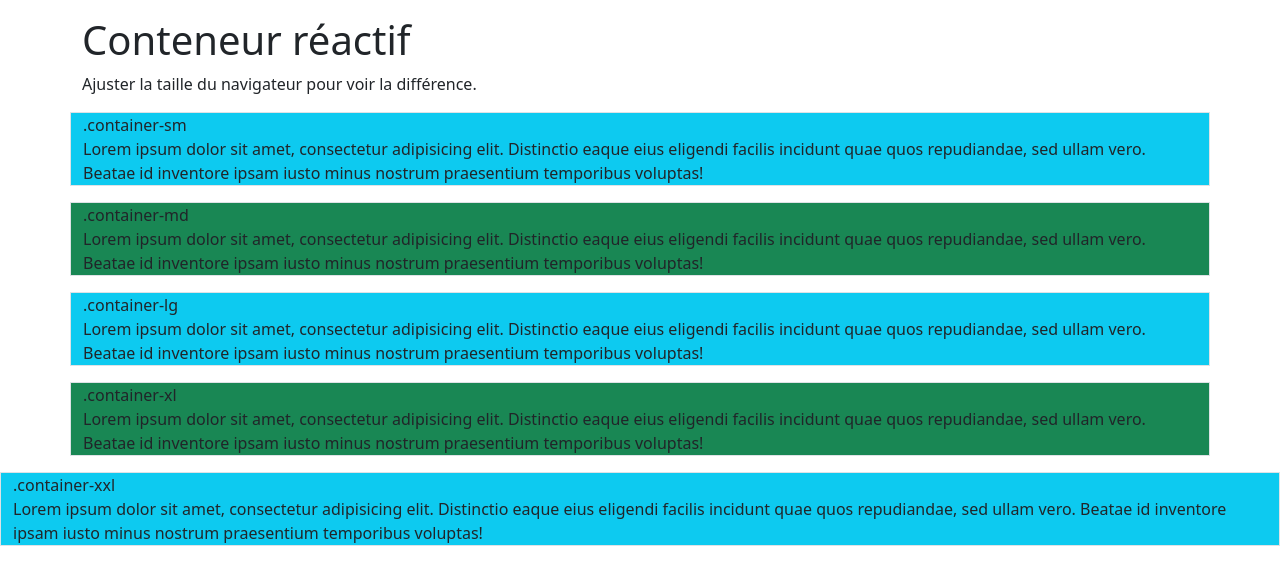
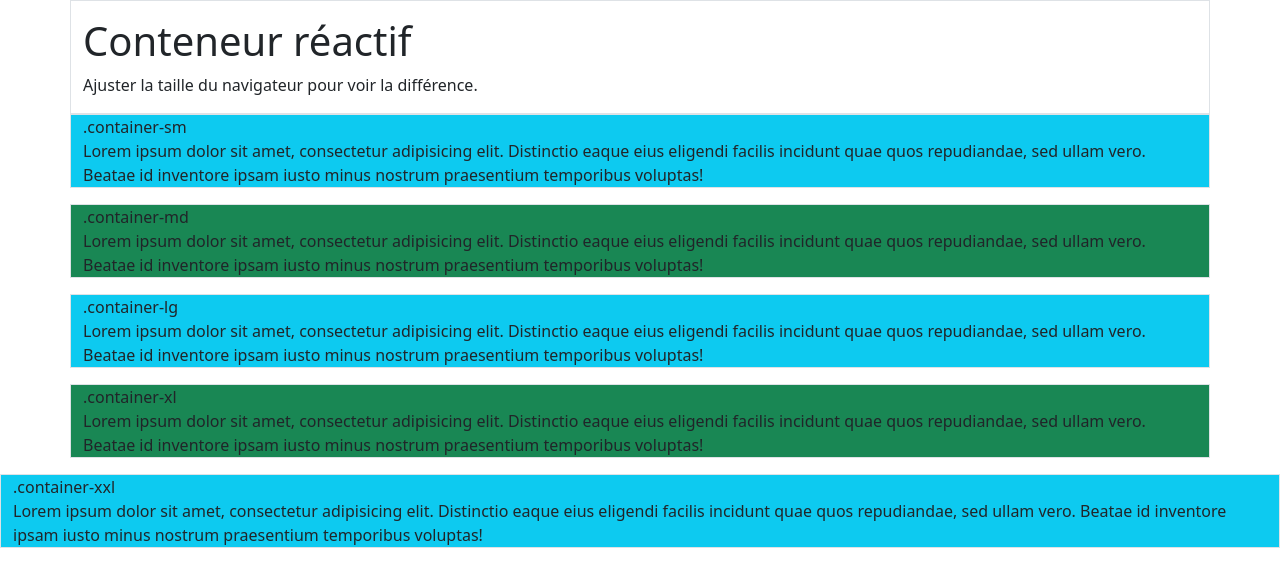
Before and after one commit to robertAube/134A25-demos-RA, a plain HTML site: page cours23_bootStrap/060_conteneur_reactif.html in a window 1280 px wide. Drawn offline with nearby package versions, Linux system fonts and the light colour scheme.

Commit message:
g2 exemple 010 à 080

```diff
--- a/cours23_bootStrap/060_conteneur_reactif.html
+++ b/cours23_bootStrap/060_conteneur_reactif.html
@@ -9,7 +9,7 @@
 </head>
 <body>
 
-    <div class="container pt-3">
+    <div class="container pt-3 border">
         <h1>Conteneur réactif</h1>
         <p>Ajuster la taille du navigateur pour voir la différence.</p>
     </div>
```
Also changed, not shown: cours23_bootStrap/010_base.html (+0 -2 lines), cours23_bootStrap/080_typographie.html (+1 -0 lines).
